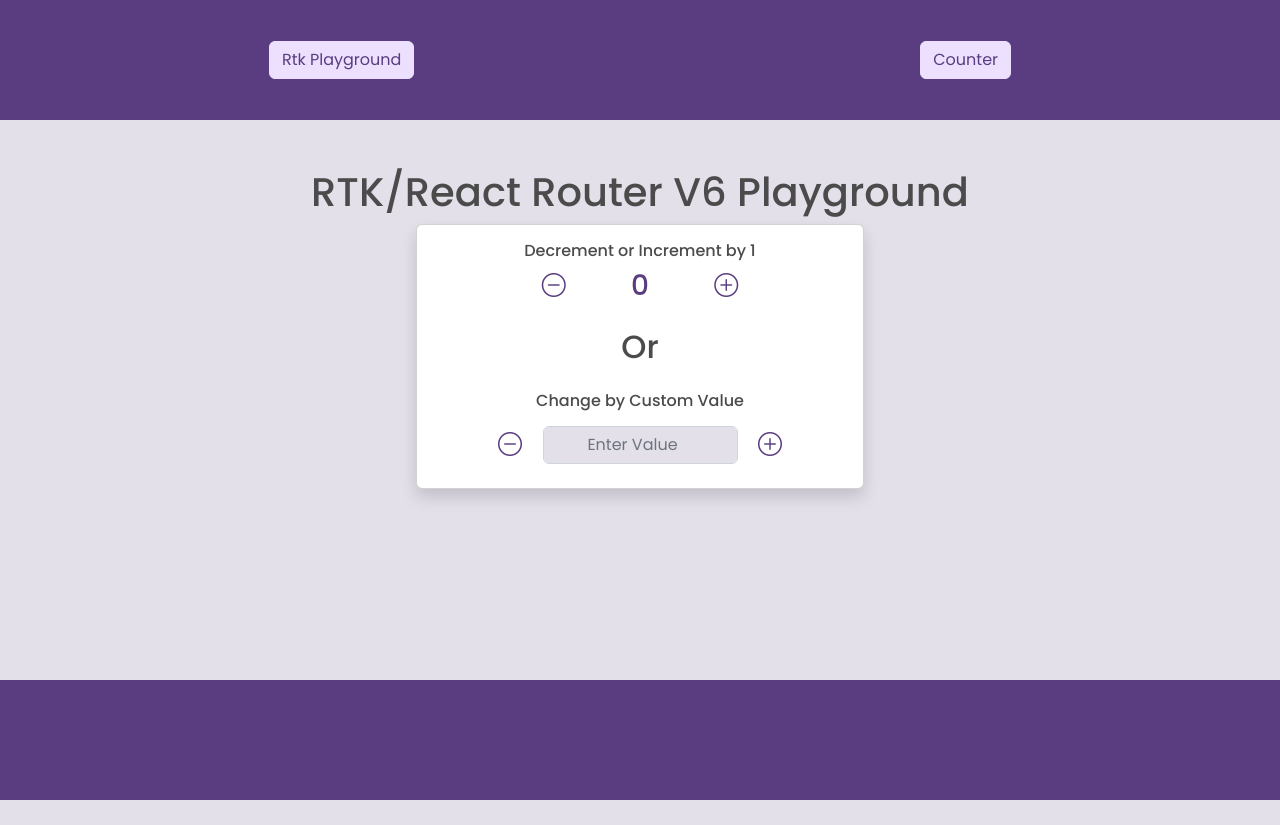
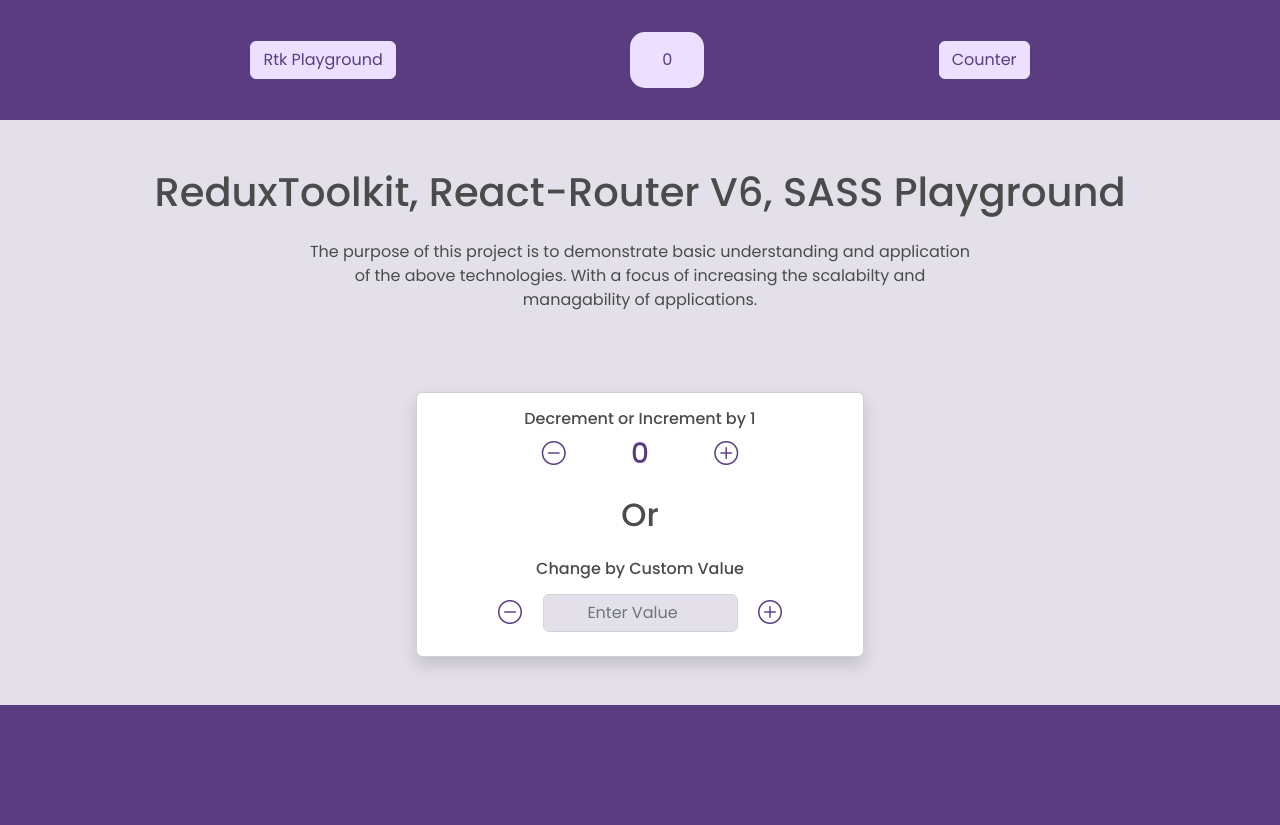
Before and after one commit to Sam-Dunne/learning-redux, a React (Create React App) app: page / in a window 1280 px wide. Before the commit the page ends 800 px from the top, so only its background shows below. Built offline with nearby package versions, Linux system fonts and the light colour scheme.

Commit message:
creating SCSS variables for BS override, adding 'count' state to Navbar

```diff
--- a/src/Views/Home.jsx
+++ b/src/Views/Home.jsx
@@ -10,7 +10,9 @@ function Home() {
         <main className="container">
             <section className="">
                 <div className="">
-                    <h1 className="text-center">RTK/React Router V6 Playground</h1>
+                    <h1 className="text-center">ReduxToolkit, React-Router V6, SASS Playground</h1>
+                    <p className='paragraph-wrapper'>The purpose of this project is to demonstrate basic understanding and application of the above technologies. With a focus of increasing the scalabilty and managability of applications.</p>
+                    <p className="paragraph-wrapper"></p>
                 </div>
                 <CounterCard />
             </section>
--- a/src/components/Navbar.js
+++ b/src/components/Navbar.js
@@ -1,13 +1,20 @@
 import React from 'react';
 import { Link } from 'react-router-dom';
+import { useSelector } from 'react-redux';
+
 
 export default function Navbar() {
+  const { count } = useSelector((state) => state.counter);
+
     return (
         <nav className='navbar bg-primary w-full p-3' >
 
             {/* <div className=' p-3'> */}
                 {/* <div className=''> */}
                     <Link to='/' className='btn btn-light text-primary'>Rtk Playground</Link>
+                    <div className='counter-value-wrapper'>
+                        <div className='text-primary'>{count}</div>
+                    </div>
                     <Link to='/counter' className='btn btn-light text-primary'>Counter</Link>
                 {/* </div> */}
 
--- a/src/style.scss
+++ b/src/style.scss
@@ -1,5 +1,13 @@
 @import "~bootstrap-icons/font/bootstrap-icons.css";
 // @import "../node_modules/bootstrap/scss/bootstrap.scss";
+
+
+/*********************************************/
+/*             SCSS Variables                */
+/*********************************************/
+$color-primary : rgb(89, 61, 128);
+$color-light : rgb(237, 224, 255);
+
 
 /*********************************************/
 /*          CUSTOMIZED DEFAULTS         */
@@ -12,8 +20,8 @@ sans-serif;
 // $primary: #fafafa;
 // $bg-primary: red;
 $theme-colors: (
-  "primary": rgb(89, 61, 128),
-  "light": rgb(237, 224, 255),
+  "primary": $color-primary,
+  "light": $color-light,
 //   "danger": $danger
 );
 
@@ -64,6 +72,20 @@ footer {
     height: 15vh;
 }
 
+.paragraph-wrapper {
+    padding: 1em 12em;
+    text-align: center;
+}
+
+.counter-value-wrapper {
+    display: flex;
+    justify-content: center;
+    align-items: center;
+    padding : 1em 2em;
+    background-color: $color-light;
+    border-radius: 15px;
+}
+
 
 @import "../node_modules/bootstrap/scss/bootstrap.scss";
 @import url("https://fonts.googleapis.com/css2?family=Poppins:ital,wght@0,100;0,200;0,300;0,400;0,500;0,600;0,700;1,100;1,200;1,300;1,400;1,500;1,600&display=swap");
```
